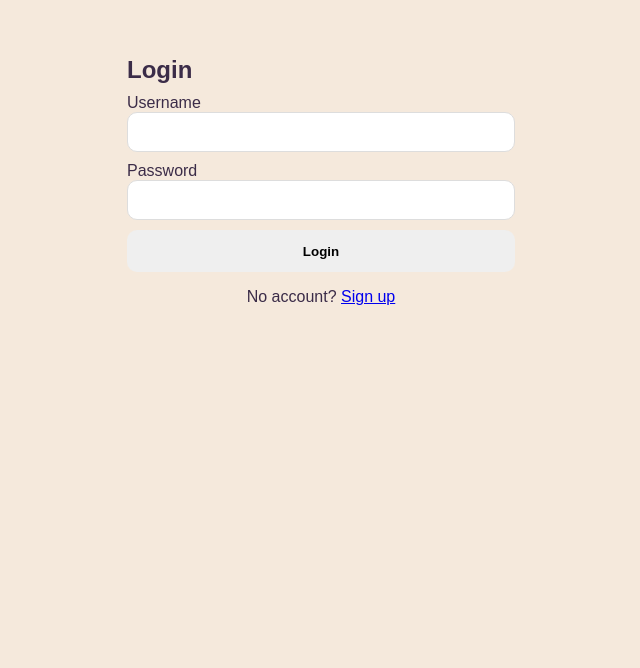
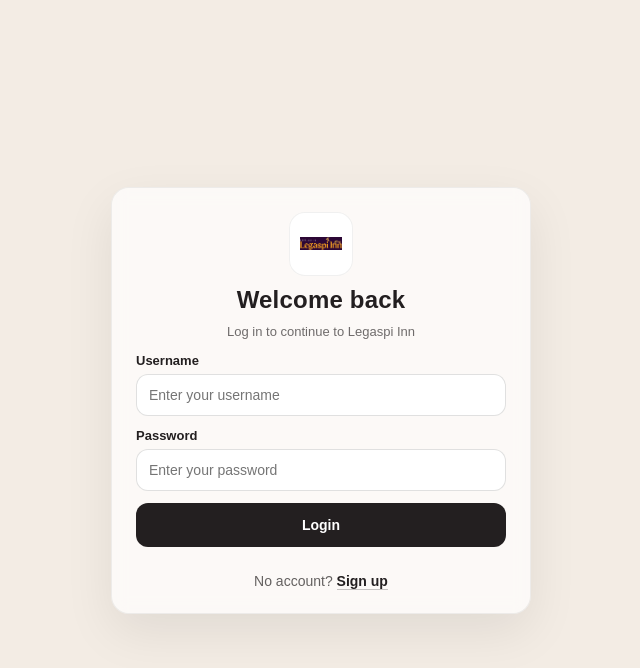
Before and after one commit to LynnLawagon/Legaspi_Inn, a React (Create React App) app: page /login in a window 1280 px wide. Shown: the top 668 px of the page, without its empty margins (319-959 px from the left). Built offline with nearby package versions, Linux system fonts and the light colour scheme.

Commit message:
Login/signup/logout

```diff
--- a/src/index.js
+++ b/src/index.js
@@ -4,6 +4,7 @@
 import { BrowserRouter } from "react-router-dom";
 import App from "./App";
 import "./index.css";
+
 
 ReactDOM.createRoot(document.getElementById("root")).render(
   <React.StrictMode>
--- a/src/pages/Auth.css
+++ b/src/pages/Auth.css
@@ -1,153 +1,137 @@
-/* src/pages/auth.css */
-.authPage{
+/* src/pages/Auth.css */
+
+.auth-page {
   min-height: 100vh;
-  display:flex;
-  align-items:center;
-  justify-content:center;
-  padding: 24px;
-  background: #F4E4D1;
-  font-family: system-ui, -apple-system, Segoe UI, Roboto, Arial, sans-serif;
+  display: grid;
+  place-items: center;
+  padding: 32px 16px;
+  background: #f3ece4; /* matches your beige theme */
 }
 
-.authCard{
-  width: min(980px, 100%);
-  display:grid;
-  grid-template-columns: 1.1fr 1fr;
+.auth-card {
+  width: 100%;
+  max-width: 420px;
+  background: rgba(255, 255, 255, 0.7);
+  border: 1px solid rgba(0, 0, 0, 0.06);
   border-radius: 18px;
-  overflow:hidden;
-  box-shadow: 0 12px 40px rgba(0,0,0,0.08);
-  background: #fff;
+  padding: 24px;
+  box-shadow: 0 18px 50px rgba(0, 0, 0, 0.08);
+  backdrop-filter: blur(8px);
 }
 
-.brandPane{
-  padding: 48px;
-  background: linear-gradient(135deg, #F4E4D1, #F4E4D1);
-  display:flex;
-  flex-direction:column;
-  justify-content:center;
+.auth-header {
+  display: grid;
+  justify-items: center;
+  gap: 10px;
+  margin-bottom: 14px;
+}
+
+.auth-logo {
+  width: 64px;
+  height: 64px;
+  border-radius: 16px;
+  object-fit: contain;
+  background: rgba(255, 255, 255, 0.9);
+  padding: 10px;
+  border: 1px solid rgba(0, 0, 0, 0.06);
+}
+
+.auth-title {
+  margin: 0;
+  font-size: 24px;
+  font-weight: 800;
+  color: #231f20;
+  letter-spacing: 0.2px;
+}
+
+.auth-subtitle {
+  margin: 0;
+  font-size: 13px;
+  color: rgba(35, 31, 32, 0.65);
+}
+
+.auth-alert {
+  background: #ffecec;
+  border: 1px solid #ffb4b4;
+  padding: 12px 12px;
+  border-radius: 12px;
+  margin: 12px 0 16px;
+  color: #7a1f1f;
+  font-size: 14px;
+}
+
+.auth-form {
+  display: grid;
+  gap: 12px;
+}
+
+.auth-label {
+  display: grid;
+  gap: 6px;
+  font-size: 13px;
+  font-weight: 700;
+  color: #231f20;
+}
+
+.auth-input,
+.auth-select {
+  height: 42px;
+  padding: 0 12px;
+  border-radius: 12px;
+  border: 1px solid rgba(0, 0, 0, 0.12);
+  background: rgba(255, 255, 255, 0.9);
+  outline: none;
+  font-size: 14px;
+  transition: box-shadow 0.15s, border-color 0.15s;
+}
+
+.auth-input:focus,
+.auth-select:focus {
+  border-color: rgba(35, 31, 32, 0.35);
+  box-shadow: 0 0 0 4px rgba(35, 31, 32, 0.08);
+}
+
+.auth-row {
+  display: grid;
+  grid-template-columns: 1fr 1fr;
   gap: 10px;
 }
 
-.brandTop{
-  letter-spacing: .12em;
-  font-size: 12px;
-  opacity: .7;
+.auth-btn {
+  height: 44px;
+  border-radius: 12px;
+  border: 0;
+  cursor: pointer;
+  font-weight: 800;
+  font-size: 14px;
+  color: white;
+  background: #231f20;
+  transition: transform 0.05s ease, opacity 0.15s ease;
 }
 
-.brandTitle{
-  font-size: 56px;
-  line-height: 1;
-  font-weight: 800;
-  color: #f4a11d;
+.auth-btn:active {
+  transform: translateY(1px);
 }
 
-.brandSub{
-  font-size: 14px;
-  opacity: .75;
+.auth-btn:disabled {
+  cursor: not-allowed;
+  opacity: 0.7;
 }
 
-.formPane{
-  padding: 36px 36px 40px;
-}
-
-.tabs{
-  display:flex;
-  gap: 8px;
-  background:#f4f4f4;
-  padding:6px;
-  border-radius: 12px;
-  width: fit-content;
-}
-
-.tab{
-  border:0;
-  background:transparent;
-  padding: 10px 14px;
-  border-radius: 10px;
-  cursor:pointer;
-  font-weight: 600;
-  opacity:.75;
-}
-
-.tab.active{
-  background:#fff;
-  box-shadow: 0 2px 8px rgba(0,0,0,0.08);
-  opacity:1;
-}
-
-.heading{
-  margin: 18px 0 14px;
-  font-size: 24px;
-}
-
-.alert{
-  background:#fff2f2;
-  border: 1px solid #ffd1d1;
-  color:#b00020;
-  padding: 10px 12px;
-  border-radius: 12px;
-  margin-bottom: 12px;
+.auth-foot {
+  margin-top: 14px;
+  text-align: center;
+  color: rgba(35, 31, 32, 0.7);
   font-size: 14px;
 }
 
-.form{
-  display:flex;
-  flex-direction:column;
-  gap: 12px;
+.auth-link {
+  color: #231f20;
+  font-weight: 800;
+  text-decoration: none;
+  border-bottom: 1px solid rgba(35, 31, 32, 0.25);
 }
 
-.field label{
-  display:block;
-  font-size: 13px;
-  margin-bottom: 6px;
-  opacity:.8;
+.auth-link:hover {
+  border-bottom-color: rgba(35, 31, 32, 0.7);
 }
-
-.field input, .field select{
-  width:100%;
-  height: 44px;
-  border-radius: 12px;
-  border: 1px solid #e6e6e6;
-  padding: 0 12px;
-  outline:none;
-}
-
-.field input:focus, .field select:focus{
-  border-color: #f4a11d;
-  box-shadow: 0 0 0 4px rgba(244,161,29,0.18);
-}
-
-.grid2{
-  display:grid;
-  grid-template-columns: 1fr 1fr;
-  gap: 12px;
-}
-
-.primaryBtn{
-  height: 46px;
-  border-radius: 12px;
-  border:0;
-  cursor:pointer;
-  font-weight: 700;
-  background:#f4a11d;
-}
-
-.helper{
-  font-size: 14px;
-  opacity:.8;
-  text-align:center;
-  margin-top: 4px;
-}
-
-.linkBtn{
-  border:0;
-  background:transparent;
-  cursor:pointer;
-  font-weight:700;
-  text-decoration: underline;
-}
-
-@media (max-width: 860px){
-  .authCard{ grid-template-columns: 1fr; }
-  .brandTitle{ font-size: 44px; }
-}
--- a/src/pages/Login.jsx
+++ b/src/pages/Login.jsx
@@ -3,6 +3,7 @@
 import { useNavigate, Link } from "react-router-dom";
 import { apiFetch } from "../lib/api";
 import { setSession } from "../utils/auth";
+import "./Auth.css";
 
 export default function Login() {
   const nav = useNavigate();
@@ -38,78 +39,52 @@
   }
 
   return (
-    <div style={{ maxWidth: 420, margin: "40px auto", padding: 16 }}>
-      <h2 style={{ marginBottom: 10 }}>Login</h2>
+    <div className="auth-page">
+      <div className="auth-card">
+        <div className="auth-header">
+          <img className="auth-logo" src="/assets/images/logo.png" alt="Logo" />
+          <h1 className="auth-title">Welcome back</h1>
+          <p className="auth-subtitle">Log in to continue to Legaspi Inn</p>
+        </div>
 
-      {errMsg && (
-        <div
-          style={{
-            background: "#ffecec",
-            border: "1px solid #ffb4b4",
-            padding: 10,
-            borderRadius: 10,
-            marginBottom: 12,
-          }}
-        >
-          {errMsg}
-        </div>
-      )}
+        {errMsg && <div className="auth-alert">{errMsg}</div>}
 
-      <form
-        onSubmit={onSubmit}
-        style={{ display: "flex", flexDirection: "column", gap: 10 }}
-      >
-        <label>
+        <form className="auth-form" onSubmit={onSubmit}>
+          <label className="auth-label">
             Username
             <input
+              className="auth-input"
               value={username}
               onChange={(e) => setUsername(e.target.value)}
               autoComplete="username"
-            style={{
-              width: "100%",
-              height: 40,
-              padding: "0 10px",
-              borderRadius: 10,
-              border: "1px solid #ddd",
-            }}
+              placeholder="Enter your username"
             />
           </label>
 
-        <label>
+          <label className="auth-label">
             Password
             <input
+              className="auth-input"
               type="password"
               value={password}
               onChange={(e) => setPassword(e.target.value)}
               autoComplete="current-password"
-            style={{
-              width: "100%",
-              height: 40,
-              padding: "0 10px",
-              borderRadius: 10,
-              border: "1px solid #ddd",
-            }}
+              placeholder="Enter your password"
             />
           </label>
 
-        <button
-          type="submit"
-          disabled={submitting}
-          style={{
-            height: 42,
-            borderRadius: 10,
-            border: 0,
-            cursor: "pointer",
-            fontWeight: 700,
-          }}
-        >
+          <button className="auth-btn" type="submit" disabled={submitting}>
             {submitting ? "Logging in..." : "Login"}
           </button>
 
-        <p style={{ textAlign: "center", marginTop: 6 }}>
-          No account? <Link to="/signup">Sign up</Link>
+          <p className="auth-foot">
+            No account?{" "}
+            <Link className="auth-link" to="/signup">
+              Sign up
+            </Link>
           </p>
         </form>
       </div>
+    </div>
   );
 }
--- a/src/pages/Signup.jsx
+++ b/src/pages/Signup.jsx
@@ -1,6 +1,8 @@
+// src/pages/Signup.jsx
 import { useEffect, useState } from "react";
 import { useNavigate, Link } from "react-router-dom";
 import { apiFetch } from "../lib/api";
+import "./Auth.css";
 
 export default function Signup() {
   const nav = useNavigate();
@@ -39,7 +41,6 @@
         setGenders(Array.isArray(gData) ? gData : []);
         setRoles(Array.isArray(rData) ? rData : []);
 
-        // defaults
         if (Array.isArray(gData) && gData[0]) setGenderId(String(gData[0].gender_id));
         if (Array.isArray(rData) && rData[0]) setRoleId(String(rData[0].role_id));
       } catch (e) {
@@ -52,7 +53,9 @@
     }
 
     loadMeta();
-    return () => { alive = false; };
+    return () => {
+      alive = false;
+    };
   }, []);
 
   function validate() {
@@ -98,54 +101,58 @@
   }
 
   return (
-    <div style={{ maxWidth: 420, margin: "40px auto", padding: 16 }}>
-      <h2 style={{ marginBottom: 10 }}>Create account</h2>
+    <div className="auth-page">
+      <div className="auth-card">
+        <div className="auth-header">
+          <img className="auth-logo" src="/assets/images/logo.png" alt="Logo" />
+          <h1 className="auth-title">Create account</h1>
+          <p className="auth-subtitle">Register to access Legaspi Inn system</p>
+        </div>
 
-      {errMsg && (
-        <div style={{ background: "#ffecec", border: "1px solid #ffb4b4", padding: 10, borderRadius: 10, marginBottom: 12 }}>
-          {errMsg}
-        </div>
-      )}
+        {errMsg && <div className="auth-alert">{errMsg}</div>}
 
         {loadingMeta ? (
-        <p>Loading gender/roles…</p>
+          <p className="auth-subtitle">Loading gender/roles…</p>
         ) : (
-        <form onSubmit={onSubmit} style={{ display: "flex", flexDirection: "column", gap: 10 }}>
-          <label>
+          <form className="auth-form" onSubmit={onSubmit}>
+            <label className="auth-label">
               Username
               <input
+                className="auth-input"
                 value={username}
                 onChange={(e) => setUsername(e.target.value)}
-              style={{ width: "100%", height: 40, padding: "0 10px", borderRadius: 10, border: "1px solid #ddd" }}
+                placeholder="Choose a username"
               />
             </label>
 
-          <label>
+            <label className="auth-label">
               Password
               <input
+                className="auth-input"
                 type="password"
                 value={password}
                 onChange={(e) => setPassword(e.target.value)}
-              style={{ width: "100%", height: 40, padding: "0 10px", borderRadius: 10, border: "1px solid #ddd" }}
+                placeholder="Create a password"
               />
             </label>
 
-          <label>
+            <label className="auth-label">
               Confirm Password
               <input
+                className="auth-input"
                 type="password"
                 value={confirmPassword}
                 onChange={(e) => setConfirmPassword(e.target.value)}
-              style={{ width: "100%", height: 40, padding: "0 10px", borderRadius: 10, border: "1px solid #ddd" }}
+                placeholder="Re-enter password"
               />
             </label>
 
-          <label>
+            <label className="auth-label">
               Gender
               <select
+                className="auth-select"
                 value={genderId}
                 onChange={(e) => setGenderId(e.target.value)}
-              style={{ width: "100%", height: 40, padding: "0 10px", borderRadius: 10, border: "1px solid #ddd" }}
               >
                 <option value="">Select gender</option>
                 {genders.map((g) => (
@@ -156,12 +163,12 @@
               </select>
             </label>
 
-          <label>
+            <label className="auth-label">
               Role
               <select
+                className="auth-select"
                 value={roleId}
                 onChange={(e) => setRoleId(e.target.value)}
-              style={{ width: "100%", height: 40, padding: "0 10px", borderRadius: 10, border: "1px solid #ddd" }}
               >
                 <option value="">Select role</option>
                 {roles.map((r) => (
@@ -172,37 +179,41 @@
               </select>
             </label>
 
-          <div style={{ display: "grid", gridTemplateColumns: "1fr 1fr", gap: 10 }}>
-            <label>
+            <div className="auth-row">
+              <label className="auth-label">
                 Time In
                 <input
+                  className="auth-input"
                   type="time"
                   value={shiftStart}
                   onChange={(e) => setShiftStart(e.target.value)}
-                style={{ width: "100%", height: 40, padding: "0 10px", borderRadius: 10, border: "1px solid #ddd" }}
                 />
               </label>
 
-            <label>
+              <label className="auth-label">
                 Time Out
                 <input
+                  className="auth-input"
                   type="time"
                   value={shiftEnd}
                   onChange={(e) => setShiftEnd(e.target.value)}
-                style={{ width: "100%", height: 40, padding: "0 10px", borderRadius: 10, border: "1px solid #ddd" }}
                 />
               </label>
             </div>
 
-          <button type="submit" disabled={submitting} style={{ height: 42, borderRadius: 10, border: 0, cursor: "pointer", fontWeight: 700 }}>
+            <button className="auth-btn" type="submit" disabled={submitting}>
               {submitting ? "Creating..." : "Create account"}
             </button>
 
-          <p style={{ textAlign: "center", marginTop: 6 }}>
-            Already have an account? <Link to="/login">Login</Link>
+            <p className="auth-foot">
+              Already have an account?{" "}
+              <Link className="auth-link" to="/login">
+                Login
+              </Link>
             </p>
           </form>
         )}
       </div>
+    </div>
   );
 }
```
Lines whose indentation alone changed are shown as unchanged.
